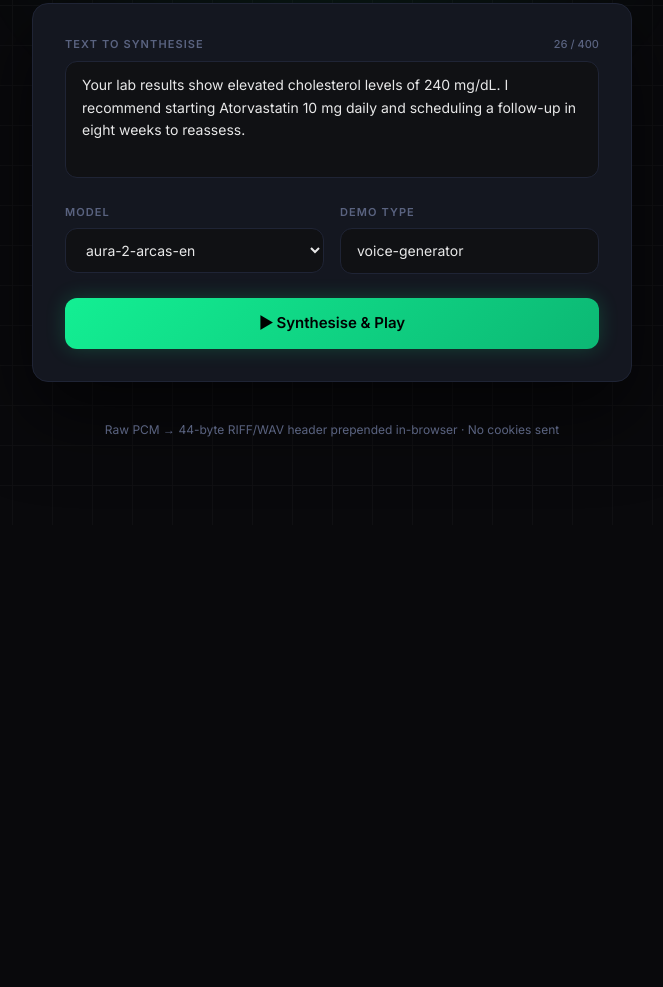
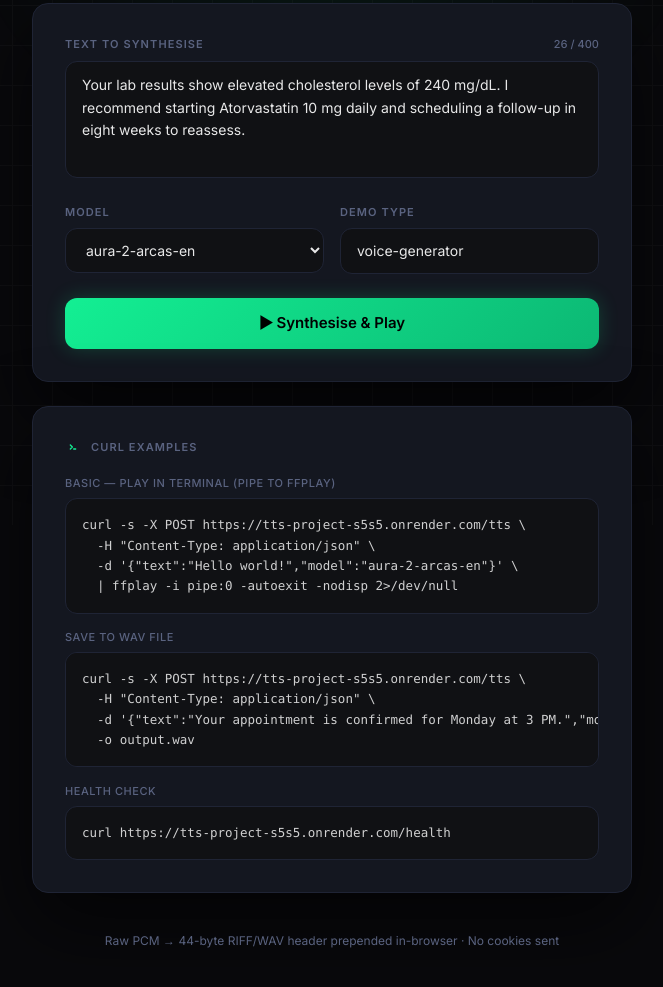
Before and after one commit to Abdul07in/tts-project, a website: page index.html in a window 1280 px wide. Shown: the part 275-1262 px from the top of the page, without its empty margins (308-971 px from the left). Before the commit the page ends 800 px from the top, so only its background shows below. Drawn offline with nearby package versions, Linux system fonts and the light colour scheme.

Commit message:
feat: add curl examples card with copy-to-clipboard buttons

```diff
--- a/index.html
+++ b/index.html
@@ -143,9 +143,71 @@
 
   </div>
 
+  <!-- cURL Examples -->
+  <div class="relative z-10 w-full max-w-[600px] mt-6 bg-card border border-border rounded-2xl p-8 shadow-[0_32px_80px_rgba(0,0,0,0.6)] fade-up">
+    <div class="flex items-center gap-2.5 mb-5">
+      <svg class="w-4 h-4 text-accent shrink-0" fill="none" stroke="currentColor" viewBox="0 0 24 24" stroke-width="2"><path stroke-linecap="round" stroke-linejoin="round" d="M8 9l3 3-3 3m5 0h3"/></svg>
+      <h2 class="text-[11px] font-semibold uppercase tracking-widest text-muted">cURL Examples</h2>
+    </div>
+
+    <div class="space-y-4">
+
+      <!-- Basic -->
+      <div>
+        <p class="text-[11px] font-medium text-muted uppercase tracking-wider mb-1.5">Basic — play in terminal (pipe to ffplay)</p>
+        <div class="relative group">
+          <pre id="curl1" class="bg-surface border border-border rounded-xl text-[12.5px] text-white/80 font-mono p-4 pr-12 leading-relaxed overflow-x-auto whitespace-pre">curl -s -X POST https://tts-project-s5s5.onrender.com/tts \
+  -H "Content-Type: application/json" \
+  -d '{"text":"Hello world!","model":"aura-2-arcas-en"}' \
+  | ffplay -i pipe:0 -autoexit -nodisp 2>/dev/null</pre>
+          <button onclick="copyCode('curl1',this)" class="absolute top-3 right-3 text-muted hover:text-accent transition-colors duration-150 opacity-0 group-hover:opacity-100" title="Copy">
+            <svg class="w-4 h-4" fill="none" stroke="currentColor" viewBox="0 0 24 24" stroke-width="2"><rect x="9" y="9" width="13" height="13" rx="2"/><path d="M5 15H4a2 2 0 01-2-2V4a2 2 0 012-2h9a2 2 0 012 2v1"/></svg>
+          </button>
+        </div>
+      </div>
+
+      <!-- Save WAV -->
+      <div>
+        <p class="text-[11px] font-medium text-muted uppercase tracking-wider mb-1.5">Save to WAV file</p>
+        <div class="relative group">
+          <pre id="curl2" class="bg-surface border border-border rounded-xl text-[12.5px] text-white/80 font-mono p-4 pr-12 leading-relaxed overflow-x-auto whitespace-pre">curl -s -X POST https://tts-project-s5s5.onrender.com/tts \
+  -H "Content-Type: application/json" \
+  -d '{"text":"Your appointment is confirmed for Monday at 3 PM.","model":"aura-2-luna-en"}' \
+  -o output.wav</pre>
+          <button onclick="copyCode('curl2',this)" class="absolute top-3 right-3 text-muted hover:text-accent transition-colors duration-150 opacity-0 group-hover:opacity-100" title="Copy">
+            <svg class="w-4 h-4" fill="none" stroke="currentColor" viewBox="0 0 24 24" stroke-width="2"><rect x="9" y="9" width="13" height="13" rx="2"/><path d="M5 15H4a2 2 0 01-2-2V4a2 2 0 012-2h9a2 2 0 012 2v1"/></svg>
+          </button>
+        </div>
+      </div>
+
+      <!-- Health check -->
+      <div>
+        <p class="text-[11px] font-medium text-muted uppercase tracking-wider mb-1.5">Health check</p>
+        <div class="relative group">
+          <pre id="curl3" class="bg-surface border border-border rounded-xl text-[12.5px] text-white/80 font-mono p-4 pr-12 leading-relaxed overflow-x-auto whitespace-pre">curl https://tts-project-s5s5.onrender.com/health</pre>
+          <button onclick="copyCode('curl3',this)" class="absolute top-3 right-3 text-muted hover:text-accent transition-colors duration-150 opacity-0 group-hover:opacity-100" title="Copy">
+            <svg class="w-4 h-4" fill="none" stroke="currentColor" viewBox="0 0 24 24" stroke-width="2"><rect x="9" y="9" width="13" height="13" rx="2"/><path d="M5 15H4a2 2 0 01-2-2V4a2 2 0 012-2h9a2 2 0 012 2v1"/></svg>
+          </button>
+        </div>
+      </div>
+
+    </div>
+  </div>
+
   <footer class="relative z-10 mt-10 text-muted text-xs text-center">
     Raw PCM → 44-byte RIFF/WAV header prepended in-browser · No cookies sent
   </footer>
+
+  <script>
+    function copyCode(id, btn) {
+      const text = document.getElementById(id).textContent;
+      navigator.clipboard.writeText(text).then(() => {
+        const orig = btn.innerHTML;
+        btn.innerHTML = '<svg class="w-4 h-4 text-accent" fill="none" stroke="currentColor" viewBox="0 0 24 24" stroke-width="2.5"><path stroke-linecap="round" stroke-linejoin="round" d="M5 13l4 4L19 7"/></svg>';
+        setTimeout(() => { btn.innerHTML = orig; }, 1800);
+      });
+    }
+  </script>
 
   <script type="module">
     import { playWavBlob, UnsupportedEnvironmentError, TtsHttpError } from './src/playTtsAudio.js';
```
